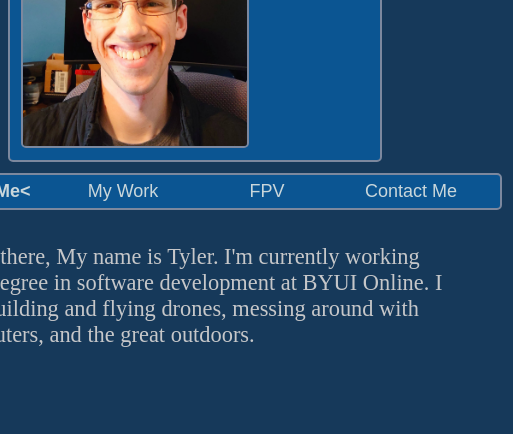
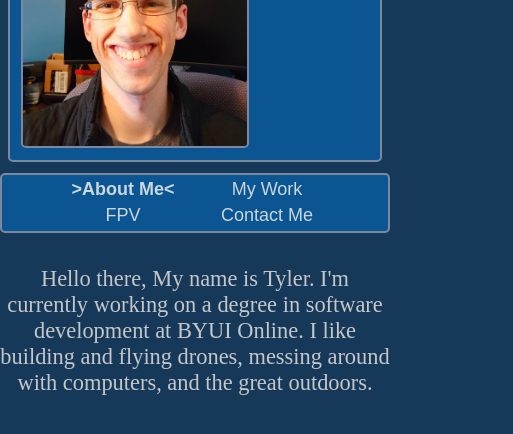
Before and after one commit to Sudo430/mySite, a plain HTML site: page index.html in a window 390 px wide. Shown: the part 200-634 px from the top of the page, 513 px wide, since content can reach past the window. Drawn offline with Linux system fonts and the light colour scheme.

Commit message:
made site more mobile friendly

```diff
--- a/styles/style.css
+++ b/styles/style.css
@@ -90,8 +90,25 @@ main {
 #content{
     max-width: 500px;
     color: #c6c7c9;
+    text-align: center;
 }
 
 a {
     color: rgb(127, 246, 255);
 }
+
+/* mobile css */
+
+@media (max-width: 640px) {
+    #content{
+        max-width: 390px;
+    }
+
+    #contentSelector{
+        flex-wrap: wrap;
+        align-items: center;
+        width: 17em;
+        height: 2.3em;
+    }
+
+}
```
